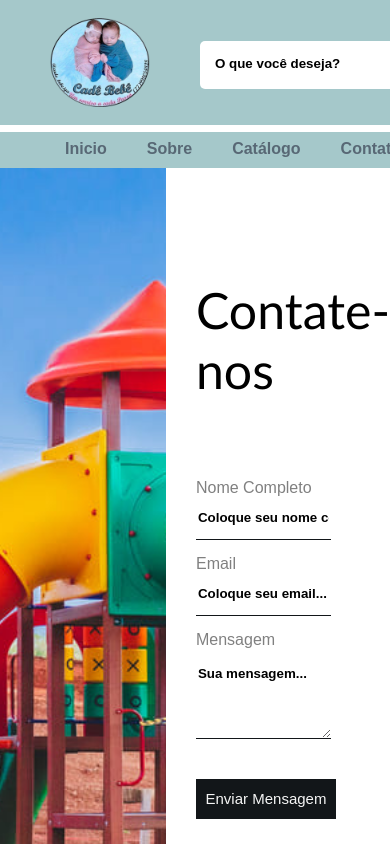
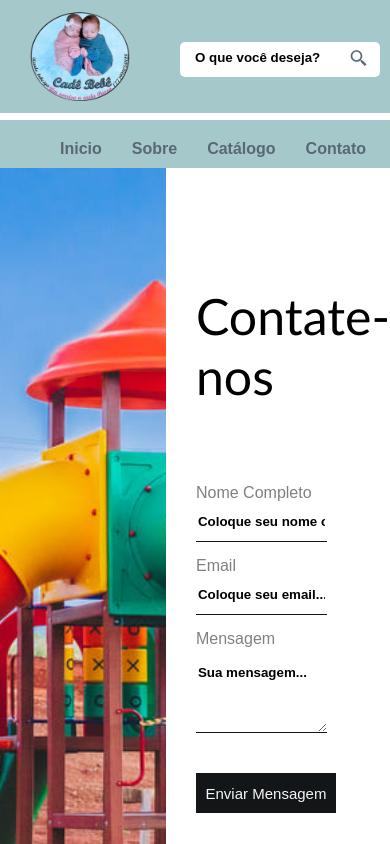
Before and after one commit to PHenrique-dev/cadebebe, a React (Create React App) app: page /contato in a window 390 px wide. Shown: the top 844 px of the page. Built offline with nearby package versions, Linux system fonts and the light colour scheme; a web font is replaced by a local one.

Commit message:
Ajustando pro mobile

```diff
--- a/src/App.css
+++ b/src/App.css
@@ -14,3 +14,6 @@ body {
   margin: 0;
   overflow-x: hidden;
 }
+* {
+  box-sizing: border-box;
+}
--- a/src/Styles/MenuBottom.css
+++ b/src/Styles/MenuBottom.css
@@ -29,6 +29,6 @@
 
   @media only screen and (max-width: 600px) {
     .rightSide a{
-        margin: 0 20px
+        margin: 0 15px
     }
   }
--- a/src/Styles/Navbar.css
+++ b/src/Styles/Navbar.css
@@ -110,7 +110,7 @@
 }
 @media only screen and (max-width: 820px) {
     .navbar .leftSide {
-        padding-left: 50px;
+        padding-left: 30px;
     }
     .navbar .leftSide img{
         padding-right: 0px;
```
